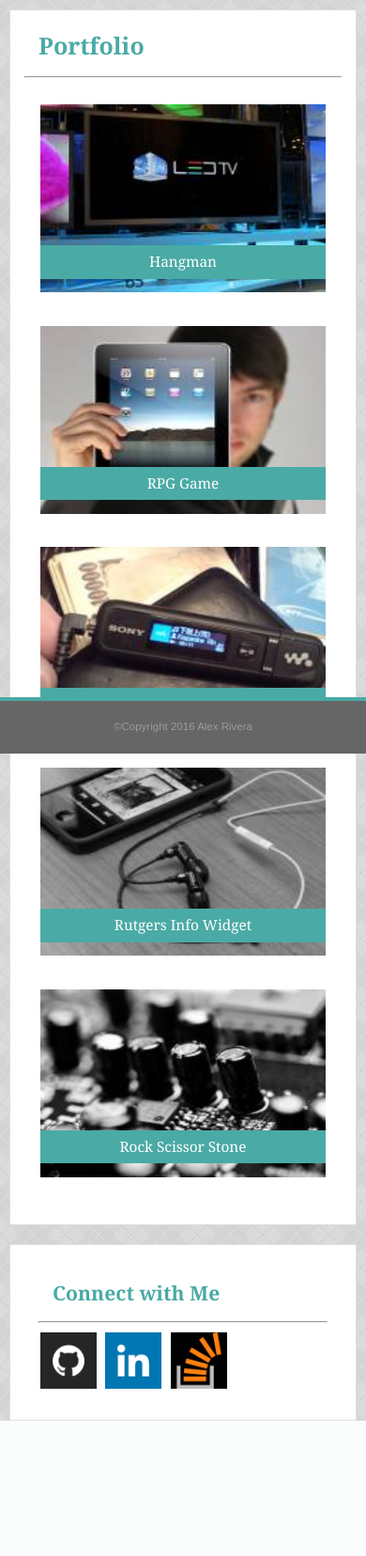
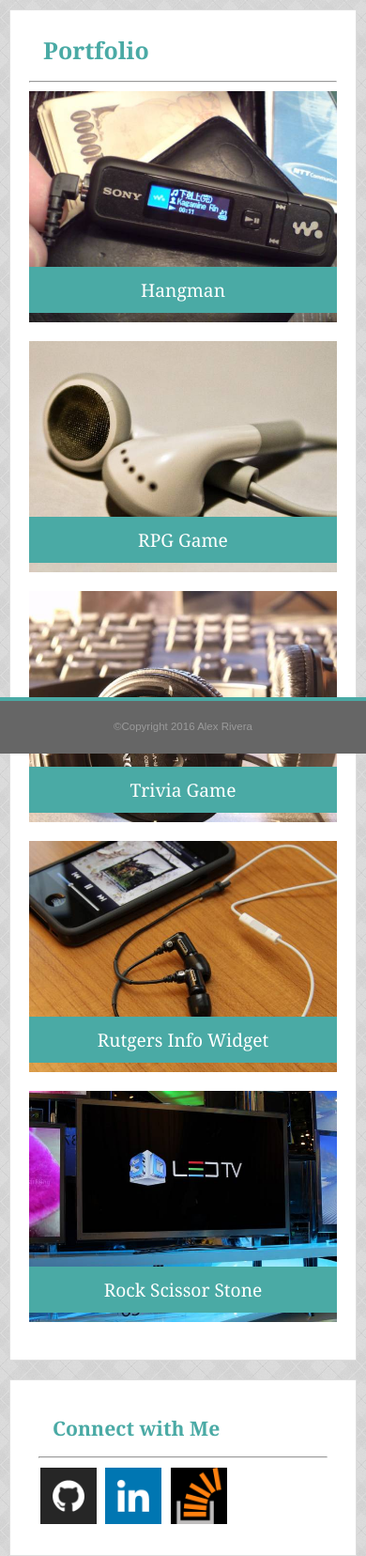
Before and after one commit to tachprime/Responsive-Portfolio, a PHP site: page /portfolio.html in a window 390 px wide. Shown: the part 121-1777 px from the top of the page at 94% size. Before the commit the page ends 1633 px from the top, so only its background shows below. Run offline with PHP 8.4, Linux system fonts and the light colour scheme.

Commit message:
more changes to a bunch of stuff

```diff
--- a/assets/css/bio.css
+++ b/assets/css/bio.css
@@ -29,7 +29,8 @@
     }
 
     .mainSection {
-        width: 100%;
+        max-width: 100%;
+        width:100%;
     }
 }
 
--- a/assets/css/portfolio.css
+++ b/assets/css/portfolio.css
@@ -1,56 +1,62 @@
-.gallery p {
+.work p {
+    color: #ffffff;
     clear: both;
-    color: #ffffff;
     background-color: #4aaaa5;
+    border-bottom: 0;
+    font-family: Georgia, Times, 'Times New Roman', serif;
     float: left;
-    font-family: Georgia, Times, 'Times New Roman', serif;
-    font-size: .8em;
-    padding: 10px 5px;
-    position: relative;
-    right: 15px;
-    bottom: 50px;
     text-align: center;
-    margin: auto 15px;
+    position: absolute;
+    bottom: 30px;
+    padding: 15px;
     width: 100%;
+}
+
+.gallery {
+    padding: 20px;
 }
 
 .gallery img {
     width: 100%;
-    height: 200px;
+    height: auto;
+    margin-top: 10px;
     float: left;
+    margin: 20px 0;
 }
 
-.gallery ul {
-    margin-left: 5%;
-    margin-right: 5%;
-}
-
-.gallery ul li {
-    display: inline-block;
-    max-width: 274px;
+.work {
+    width: 274px;
     overflow: auto;
-    margin: 20px 15px 20px 10px;
-    padding: 15px;
+    float: left;
     position: relative;
+    margin-left: 20px;
 }
 
 
 @media only screen and (max-width: 980px) {
-    .gallery ul li{
-        display: inline;
+    .work , .gallery img{
+        width: 100%;
+        margin: auto;
+        margin-bottom: 20px;
     }
 }
 
 @media only screen and (max-width: 768px) {
+    .work {
+        width: 47%;
+        margin-left: 15px;
+    }
 
-    .gallery ul li {
-        display: inline-block;
+    .gallery {
+        width: 100%;
+        max-width: 100%;
     }
+
 }
 
 @media only screen and (max-width: 640px) {
-
-    .gallery ul li{
-        display: inline;
+    .work {
+        width: 100%;
+        margin: auto;
     }
 }
--- a/assets/css/style.css
+++ b/assets/css/style.css
@@ -10,7 +10,7 @@ body {
     background-image: url(../images/vichy.png);
     background-attachment: fixed;
     color: #777777;
-    font-family: Arial, 'Helvetica Neue', Helvetica, sans-serif;
+    font-family: 'Arial', 'Helvetica Neue', Helvetica, sans-serif;
     font-size: 1.2em;
     height: 100%;
     margin: auto;
@@ -75,7 +75,7 @@ nav ul li {
 }
 
 nav ul li:first-child {
-    border: none;
+    border-left: none;
 }
 
 nav a, a:link, a:visited {
@@ -151,10 +151,6 @@ footer {
     .socialIcons {
         max-width: inherit;
     }
-
-    .mainSection {
-        max-width: 100%;
-    }
 }
 
 @media only screen and (max-width: 640px) {
--- a/portfolio.html
+++ b/portfolio.html
@@ -30,30 +30,26 @@
         <section class="mainSection gallery">
             <h2>Portfolio</h2>
             <hr>
-            <ul>
-                <li>
-                    <img src="assets/images/technics-ledtv.jpg" alt="Led TV">
+                <div class="work">
+                    <img src="assets/images/technics-q-c-640-480-10.jpg" alt="mp3 player">
                     <p>Hangman</p>
-                </li>
-                <li>
-                    <img src="assets/images/technics-ipad.jpg" alt="ipad">
+                </div>
+                <div class="work">
+                    <img src="assets/images/technics-q-c-640-480-5.jpg" alt="Ear pods">
                     <p>RPG Game</p>
-                </li>
-                <li>
-                    <img src="assets/images/technics-mp3.jpg" alt="mp3 player">
+                </div>
+                <div class="work">
+                    <img src="assets/images/technics-q-c-640-480-6.jpg" alt="Head phones">
                     <p>Trivia Game</p>
-                </li>
-                <li>
-                    <img src="assets/images/technics-ipod.jpg" alt="ipod with headphones">
+                </div>
+                <div class="work">
+                    <img src="assets/images/technics-q-c-640-480-7.jpg" alt="Ipod with headphones">
                     <p>Rutgers Info Widget</p>
-                </li>
-                <li>
-                    <img src="assets/images/technics-q.jpg" alt="circuit board">
+                </div>
+                <div class="work">
+                    <img src="assets/images/technics-q-c-640-480-9.jpg" alt="Led Tv">
                     <p>Rock Scissor Stone</p>
-                </li>
-            </ul>
-
-
+                </div>
         </section>
 
         <aside class="socialIcons">
```
Also changed, not shown: assets/css/contact.css (+9 -2 lines), assets/images/technics-q-c-640-480-10.jpg (added), assets/images/technics-q-c-640-480-5.jpg (added), assets/images/technics-q-c-640-480-6.jpg (added), assets/images/technics-q-c-640-480-7.jpg (added), assets/images/technics-q-c-640-480-9.jpg (added).
